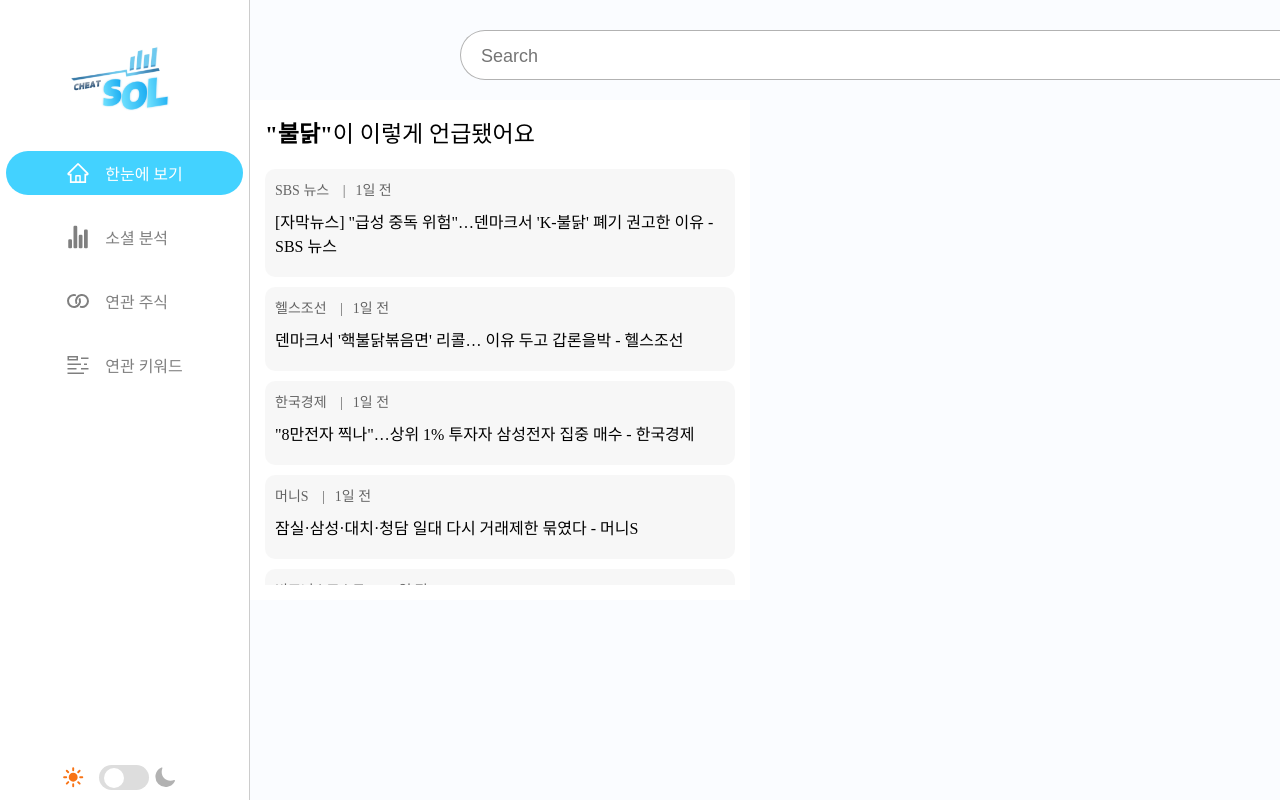
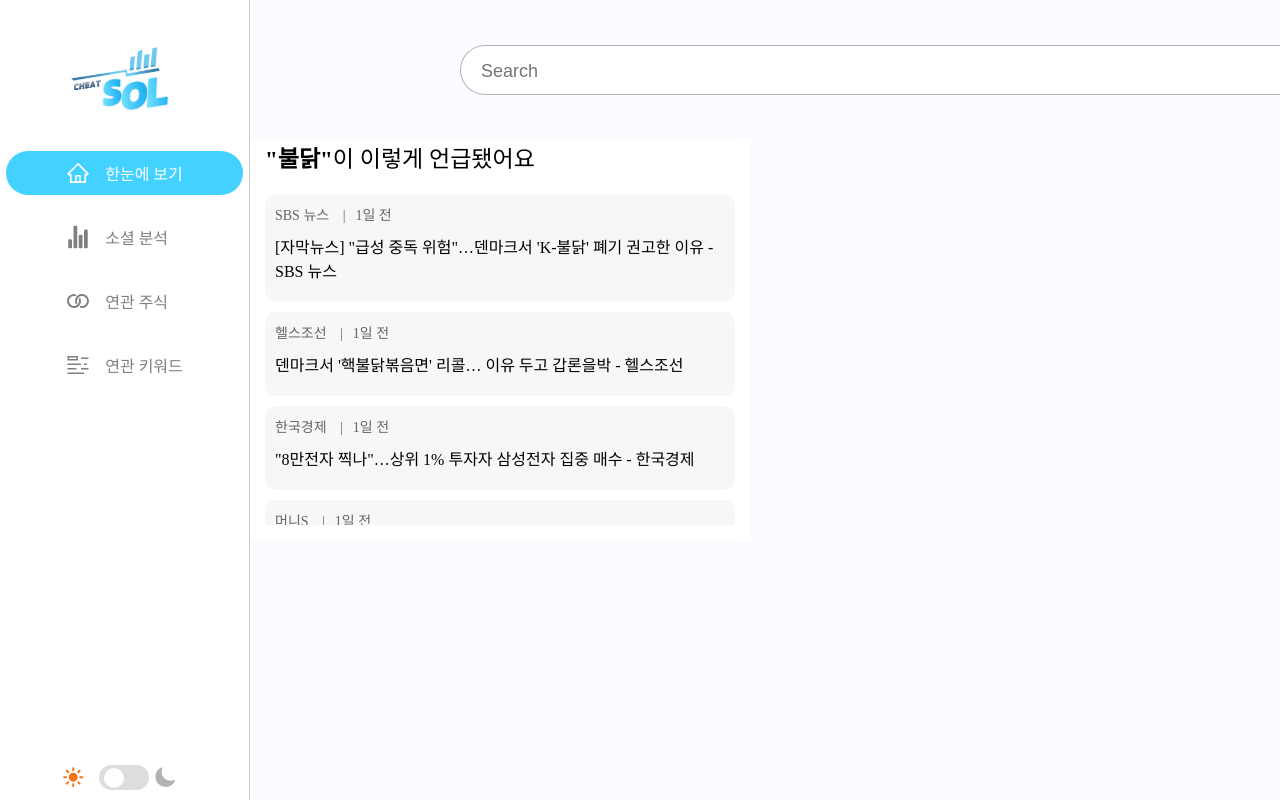
Before and after one commit to CheatSOL/CheatSOL-FE, a React (Vite) app: page /main in a window 1280 px wide. Shown: the top 800 px of the page. Built offline with nearby package versions, Linux system fonts and the light colour scheme.

Commit message:
♻️ refactor: 차트 선택바 디자인 수정

```diff
--- a/src/components/common/chart-select-bar/country/Country.style.js
+++ b/src/components/common/chart-select-bar/country/Country.style.js
@@ -2,7 +2,7 @@ import styled from "styled-components";
 
 export const StyledNav = styled.nav`
   width: auto;
-  max-width: 250px;
+  max-width: 220px;
   background-color: rgba(0, 0, 0, 0.03);
   border-radius: 10px;
   display: flex;
@@ -12,7 +12,7 @@ export const StyledNav = styled.nav`
 
 export const StyledNavItem = styled.a`
   text-decoration: none;
-  font-size: 20px;
+  font-size: 15px;
   color: ${(props) => (props.active ? "#43d2ff" : "rgba(0, 0, 0, 0.4)")};
   padding: 8px 30px;
   cursor: pointer;
--- a/src/components/common/chart-select-bar/period/Period.style.js
+++ b/src/components/common/chart-select-bar/period/Period.style.js
@@ -2,7 +2,7 @@ import styled from "styled-components";
 
 export const StyledNav = styled.nav`
   width: auto;
-  max-width: 478px;
+  max-width: 440px;
   background-color: rgba(0, 0, 0, 0.03);
   border-radius: 10px;
   display: flex;
@@ -12,7 +12,7 @@ export const StyledNav = styled.nav`
 
 export const StyledNavItem = styled.a`
   text-decoration: none;
-  font-size: 20px;
+  font-size: 15px;
   color: ${(props) => (props.active ? "#43d2ff" : "rgba(0, 0, 0, 0.4)")};
   padding: 8px 30px;
   cursor: pointer;
--- a/src/components/common/header/Header.style.js
+++ b/src/components/common/header/Header.style.js
@@ -6,7 +6,7 @@ export const StyledHeaderDiv = styled.div`
   align-items: center;
   height: 100px;
   padding: 10px;
-  padding-bottom: 0px;
+  margin: 20px 0px;
 `;
 export const StyledHeaderLogoDiv = styled.div`
   margin-left: 30px;
--- a/src/components/common/news/google-news/Google.style.js
+++ b/src/components/common/news/google-news/Google.style.js
@@ -2,12 +2,13 @@ import styled from "styled-components";
 
 export const StyledNewsDiv = styled.div`
   width: 500px;
-  height: 500px;
+  height: 400px;
   background-color: white;
   display: flex;
   flex-direction: column;
   align-items: center;
   padding: 15px;
+  padding-top: 0px;
 `;
 export const StyledNewsKeyword = styled.div`
   width: 100%;
@@ -20,7 +21,7 @@ export const StyledNewsKeyword = styled.div`
 `;
 
 export const StyledNewsItemPatentDiv = styled.div`
-  height: 450px;
+  height: 350px;
   overflow-y: scroll;
 `;
 
```
